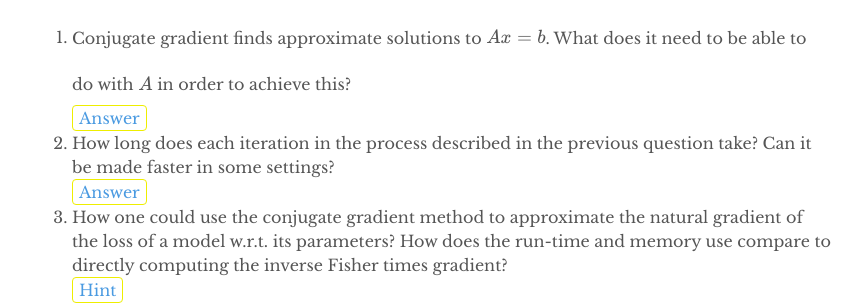
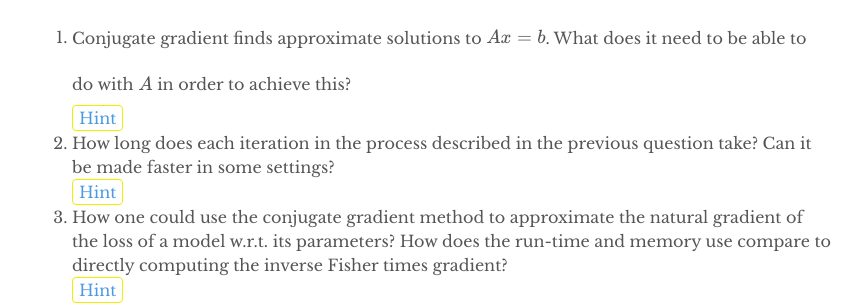
Before and after one commit to depthfirstlearning/depthfirstlearning.com, a Jekyll site: the page built from _posts/2018-06-19-TRPO.markdown, in a window 1280 px wide and 900 px high, scrolled down 4989 px. Shown: the part 152-457 px from the top of the window, without its empty margins (208-1072 px from the left). Built offline with Jekyll 4.4.1, drawn with Linux system fonts in a browser that asks for light colours; formulas are drawn with MathJax 3.

Commit message:
Fixed in latex and hints

```diff
--- a/_posts/2018-06-19-TRPO.markdown
+++ b/_posts/2018-06-19-TRPO.markdown
@@ -223,26 +223,26 @@
   **Questions**:
   1. Conjugate gradient finds approximate solutions to $$Ax=b$$. What does it
      need to be able to do with $$A$$ in order to achieve this?
-     <details><summary>Answer</summary>
-     It needs to be able to compute matrix-vector products $$Av$$ for arbitrary
-     vectors $$v$$.
+     <details><summary>Hint</summary>
+     It needs to be able to compute matrix-vector products \(Av\) for arbitrary
+     vectors \(v\).
      </details>
   2. How long does each iteration in the process described in the previous question take? Can it be made faster
      in some settings?
-     <details><summary>Answer</summary>
-     For arbitrary square matrix $$A$$, it would take $$n^2$$ steps for each
-     iteration (where $$n$$ is the dimension of the matrix).
+     <details><summary>Hint</summary>
+     For arbitrary square matrix \(A\), it would take \(O(n^2)\) steps for each
+     iteration (where \(n\) is the dimension of the matrix).
      In some settings, we may have $$A$$ represented as a sparse matrix, in which
-     case computing $$Av$$ would take $$m$$ steps, where $$m$$ is the number of
+     case computing \(Av\) would take \(O(m)\) steps, where \(m\) is the number of
      non-zero entries. Another interesting setting is when you may already have
-     access to a closed-form process that computes $$Av$$ (even when storing $$A$$
+     access to a closed-form process that computes \(Av\) (even when storing \(A\)
      directly is not possible)
      </details>
   3. How one could use the conjugate gradient method to
      approximate the natural gradient of the loss of a model w.r.t. its parameters?
      How does the run-time and memory use compare to directly computing the inverse Fisher times gradient?
      <details><summary>Hint</summary>
-     Computing the inverse Fisher times gradient explicitly would take $$O(n^3)$$ steps and $$O(n^2)$$ memory.
+     Computing the inverse Fisher times gradient explicitly would take \(O(n^3)\) steps and \(O(n^2)\) memory.
      Given the answer in question 5 in the section on Fisher Information Matrix and Natural Gradient Descent in this
      guide, it is possible to analytically compute Fisher-vector products. Now, see the answers to the previous
      two questions and combine these insights.
```
